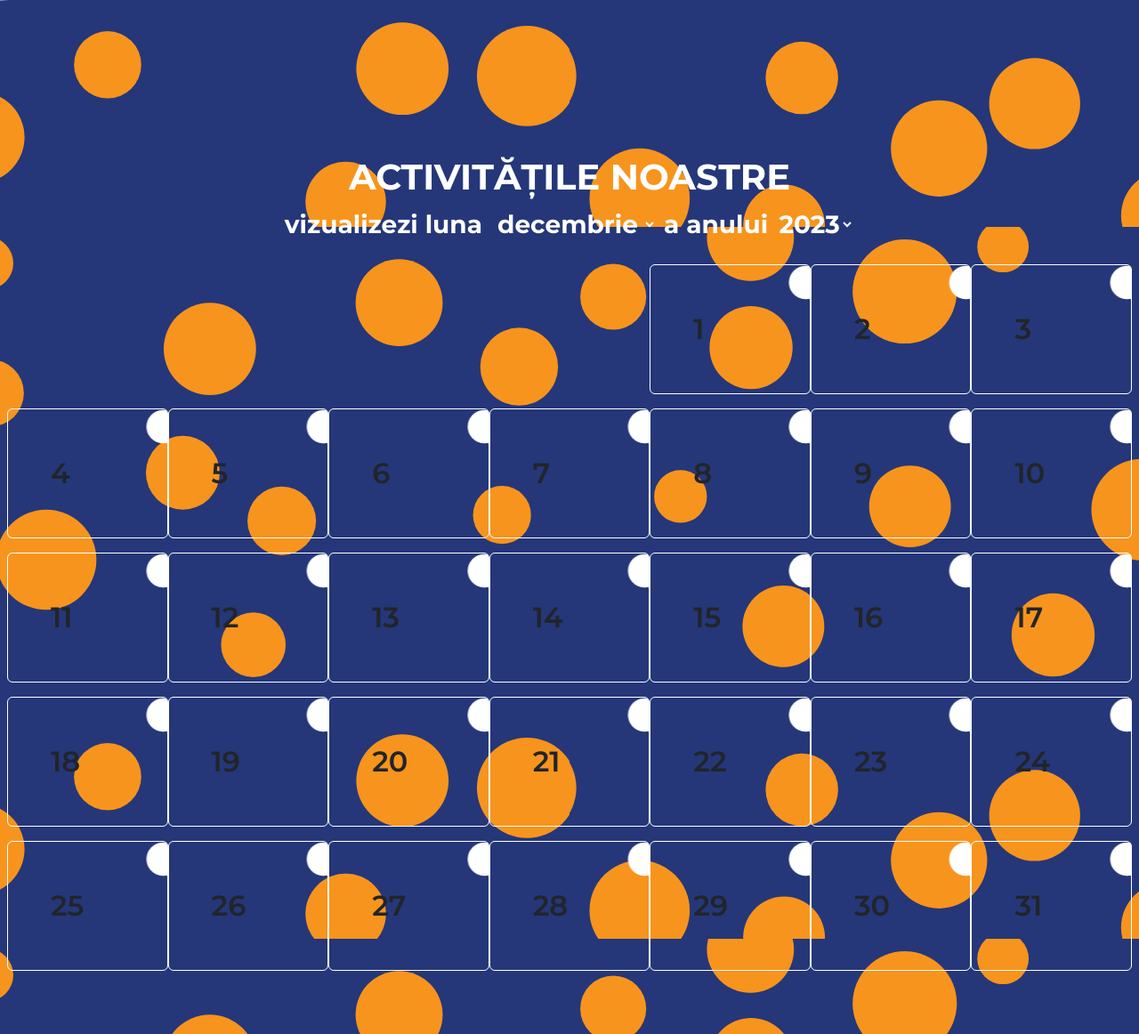
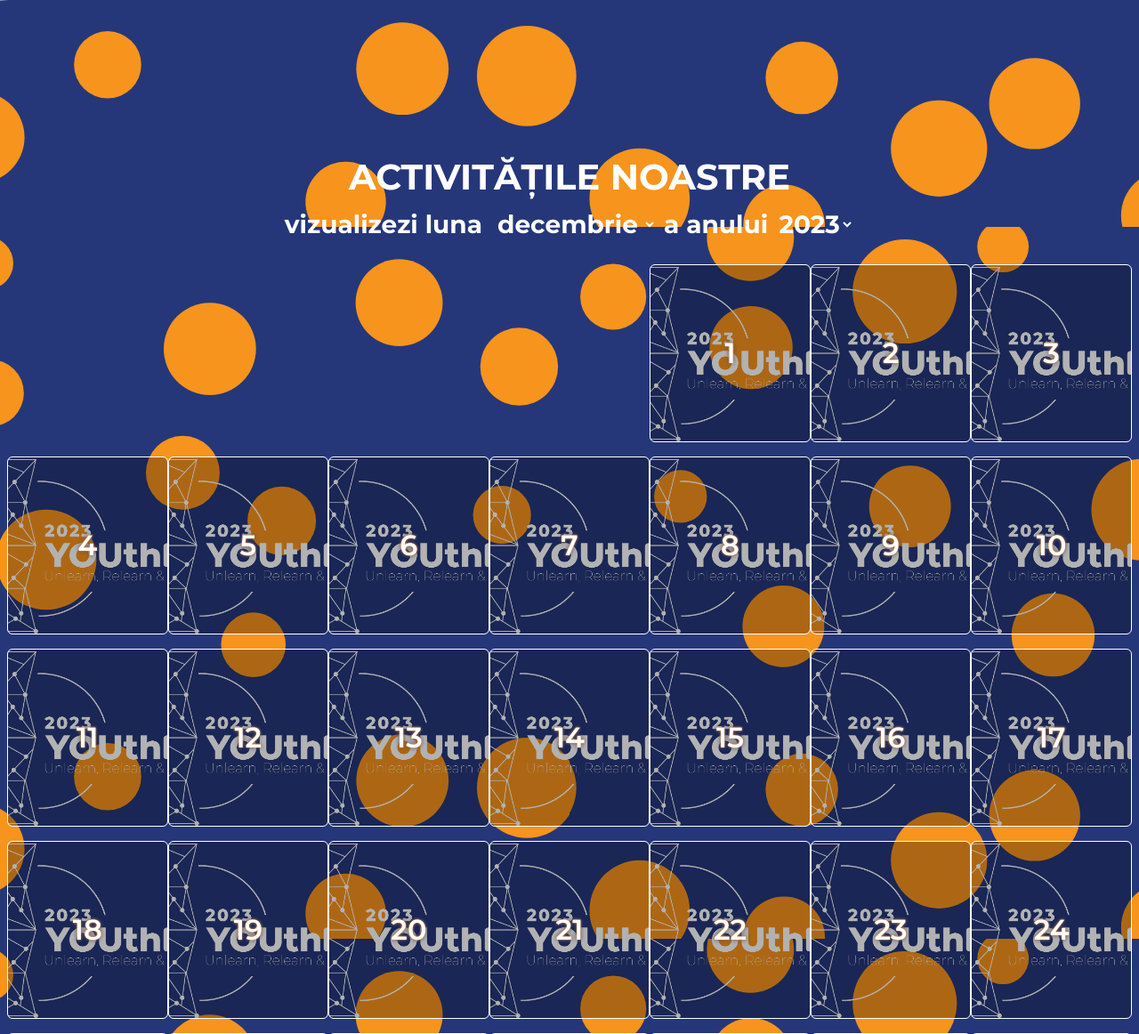
Before and after one commit to andreifrintu/targujiuurl.ro, a PHP site: page / in a window 1280 px wide. Shown: the part 1345-2507 px from the top of the page at 89% size. Run offline with PHP 8.4, Linux system fonts and the light colour scheme; data that the repository does not hold is empty; a stand-in replaces the project's code that opens the database connection.

Commit message:
activity card styles

```diff
--- a/static/styles.css
+++ b/static/styles.css
@@ -102,6 +102,22 @@
     background-repeat: no-repeat;
     background-size: cover;
 }
+/* Activity card */
+.card {
+    min-height: 200px;
+    flex-basis: calc((100% / 7)) !important;
+    flex-grow: 0;
+    text-align: center;
+    display: flex;
+    align-items: center;
+    justify-content: center;
+    color: #fff !important;
+    background-size: cover;
+    background-position: center;
+    background-repeat: no-repeat;
+    box-shadow: inset 0px 0px 400px 200px rgba(0, 0, 0, .3);
+    text-shadow: 0 0 3px var(--galben), 0 0 5px var(--albastru);
+}
 /* Diagonal sections */
 .diagonal {
     min-height: 50vh;
```
